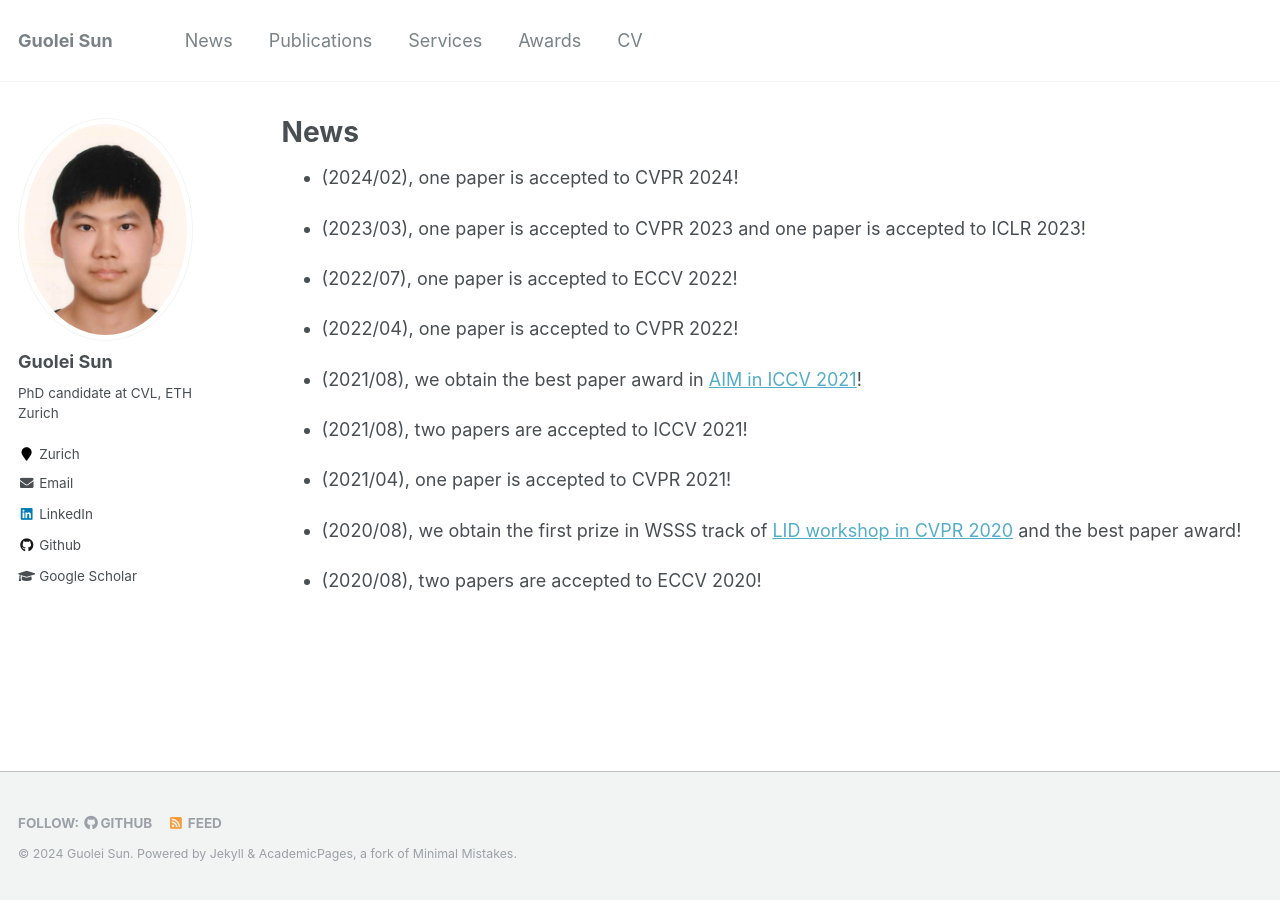
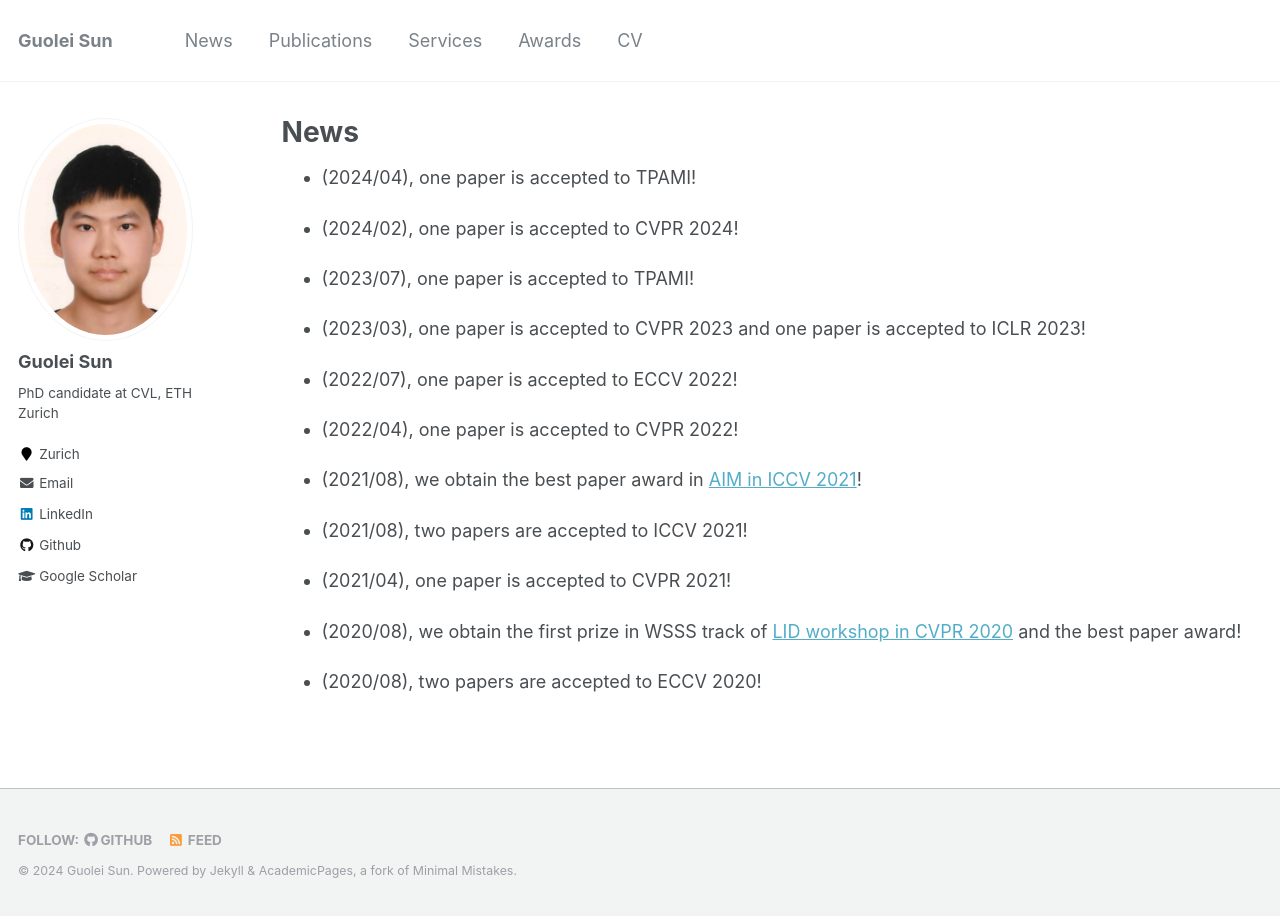
Before and after one commit to GuoleiSun/GuoleiSun.github.io, a Jekyll site: the page built from _pages/markdown.md, in a window 1280 px wide. Built offline with Jekyll 4.4.1, drawn with Linux system fonts in a browser that asks for light colours.

Commit message:
Update markdown.md

```diff
--- a/_pages/markdown.md
+++ b/_pages/markdown.md
@@ -8,7 +8,11 @@ redirect_from:
   - /markdown.html
 ---
 
+* (2024/04), one paper is accepted to TPAMI!
+
 * (2024/02), one paper is accepted to CVPR 2024!
+
+* (2023/07), one paper is accepted to TPAMI!
 
 * (2023/03), one paper is accepted to CVPR 2023 and one paper is accepted to ICLR 2023!
 
```
